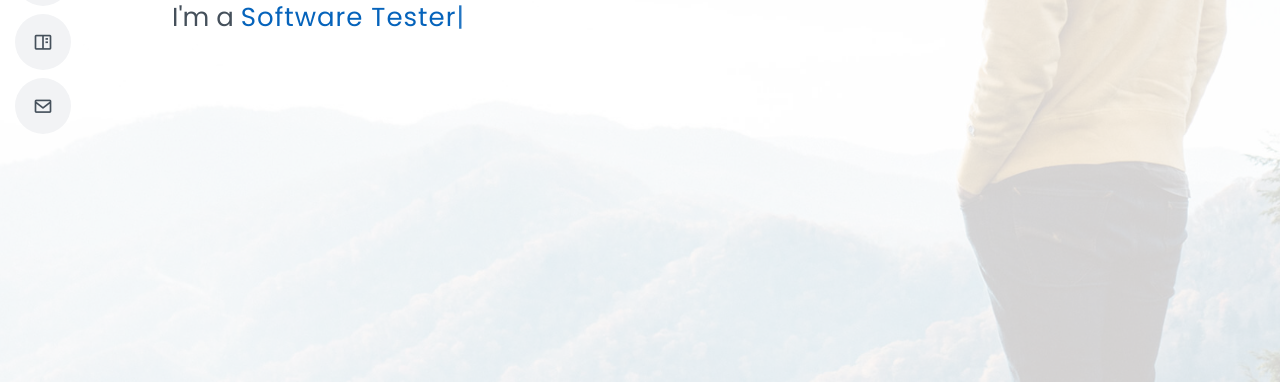
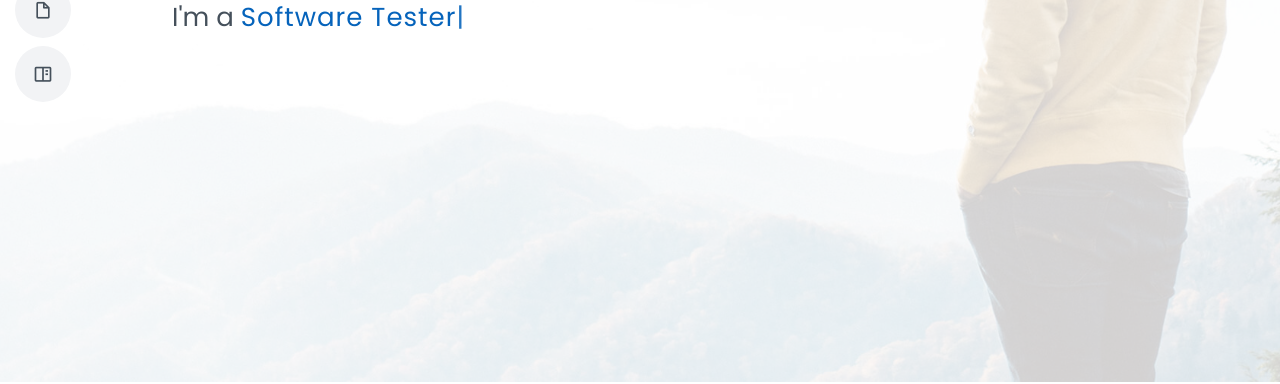
Before and after one commit to jsk1703/jsk1703.github.io, a plain HTML site: page index.html in a window 1280 px wide. Shown: the part 418-802 px from the top of the page. Drawn offline with nearby package versions, Linux system fonts and the light colour scheme.

Commit message:
Update index.html

```diff
--- a/index.html
+++ b/index.html
@@ -49,7 +49,6 @@
         <li><a href="#about" class="nav-link scrollto"><i class="bx bx-user"></i> <span>About</span></a></li>
         <li><a href="#resume" class="nav-link scrollto"><i class="bx bx-file-blank"></i> <span>Resume</span></a></li>
         <li><a href="#portfolio" class="nav-link scrollto"><i class="bx bx-book-content"></i> <span>Portfolio</span></a></li>
-        <li><a href="#contact" class="nav-link scrollto"><i class="bx bx-envelope"></i> <span>Contact</span></a></li>
       </ul>
     </nav><!-- .nav-menu -->
 
```
